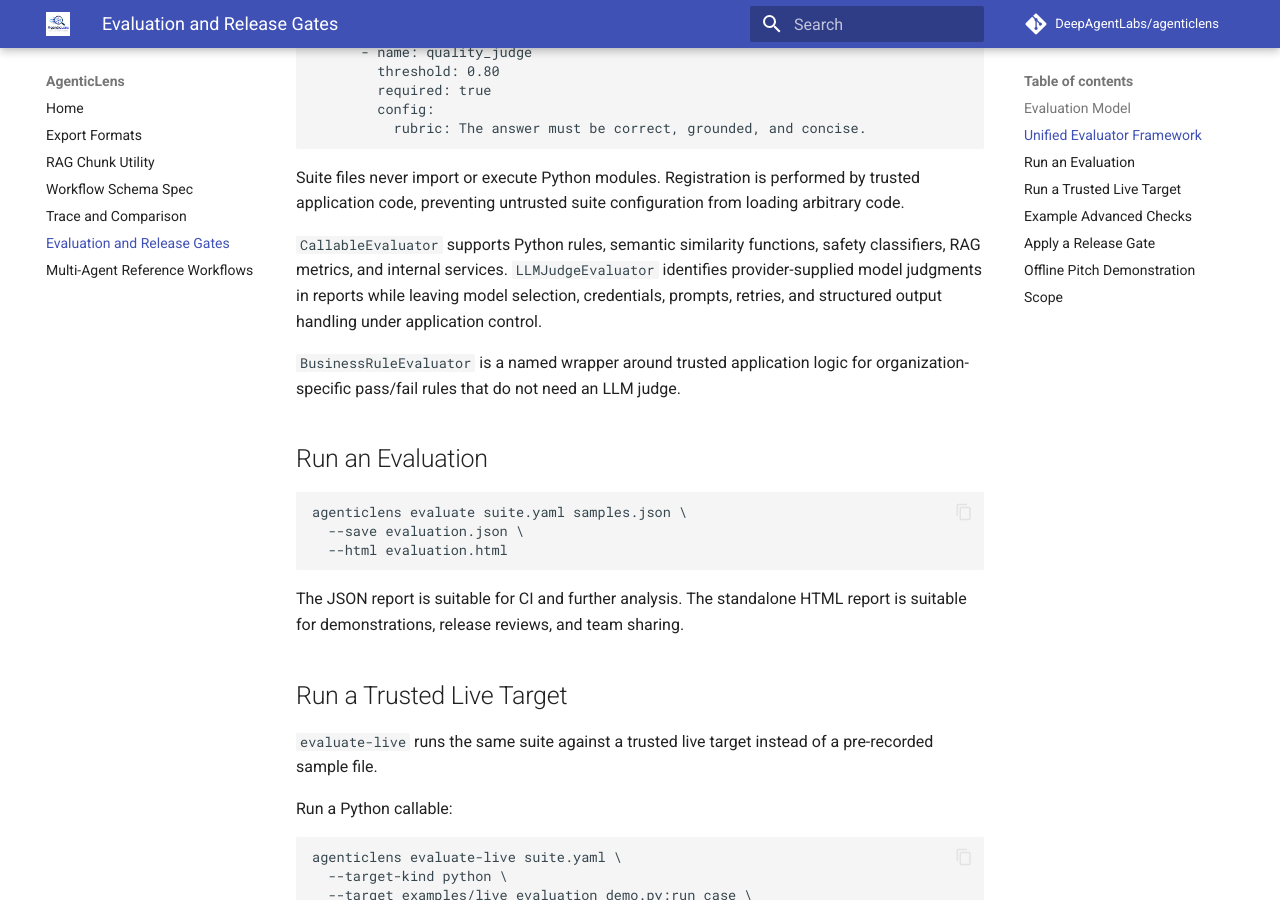
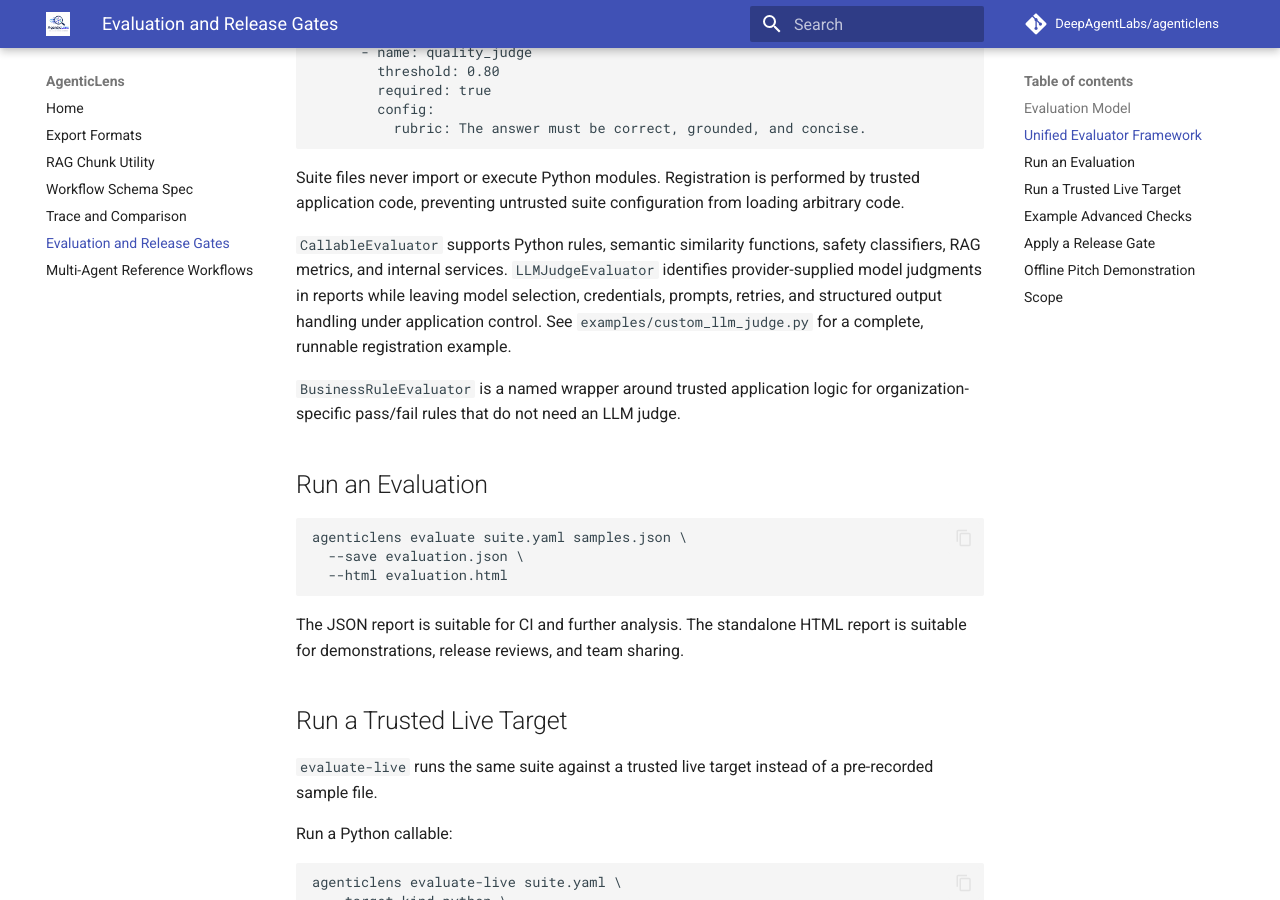
Before and after one commit to DeepAgentLabs/agenticlens, an MkDocs documentation site: the page built from docs/evaluation-and-release-gates.md, in a window 1280 px wide and 900 px high, scrolled down 1753 px. Built offline with MkDocs 1.6.1 and Material for MkDocs 9.7.7, drawn with Linux system fonts in a browser that asks for light colours; comment, search, counter and statistics services are not loaded; some of the changed text lies outside the part shown.

Commit message:
docs: clarify evaluator example and turn-count gate

```diff
--- a/docs/evaluation-and-release-gates.md
+++ b/docs/evaluation-and-release-gates.md
@@ -89,7 +89,8 @@ loading arbitrary code.
 safety classifiers, RAG metrics, and internal services.
 `LLMJudgeEvaluator` identifies provider-supplied model judgments in reports
 while leaving model selection, credentials, prompts, retries, and structured
-output handling under application control.
+output handling under application control. See `examples/custom_llm_judge.py`
+for a complete, runnable registration example.
 
 `BusinessRuleEvaluator` is a named wrapper around trusted application logic for
 organization-specific pass/fail rules that do not need an LLM judge.
```
Also changed, not shown: other parts of docs/evaluation-and-release-gates.md (+4 -0 lines).
